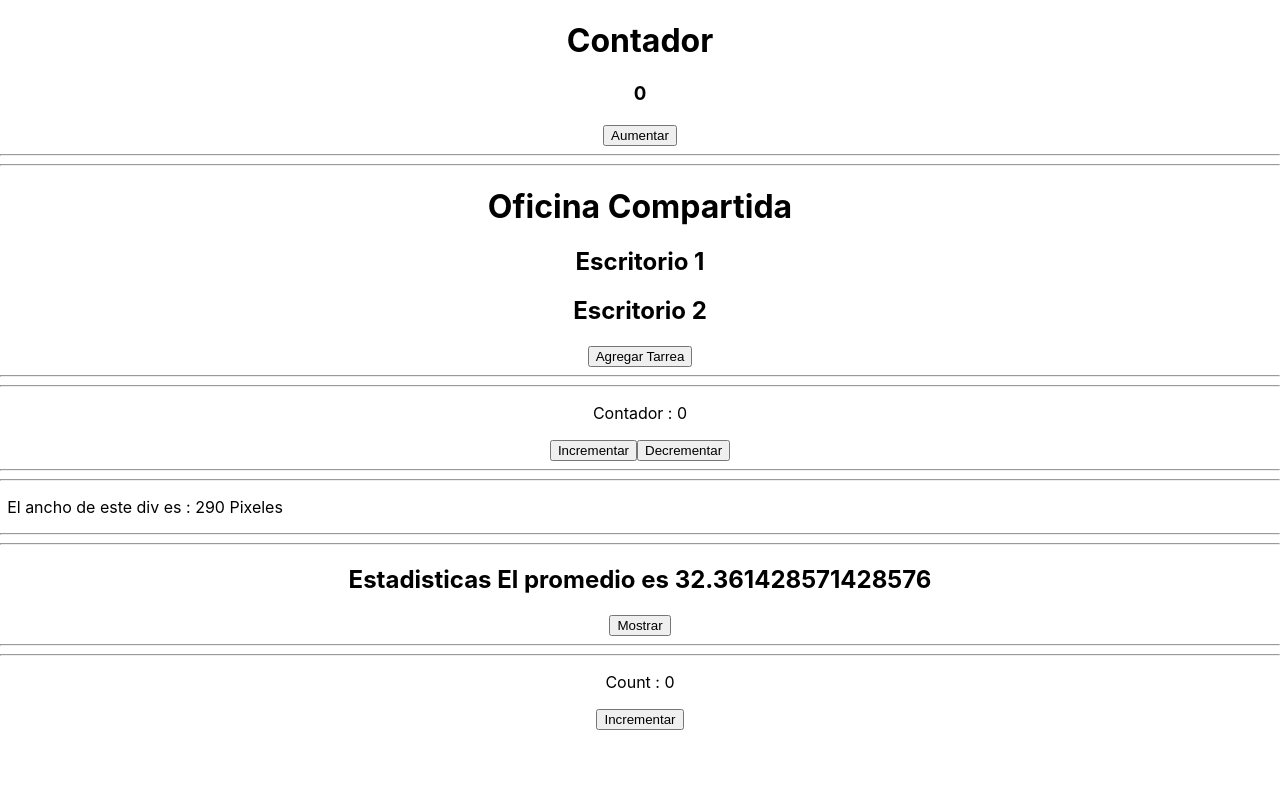
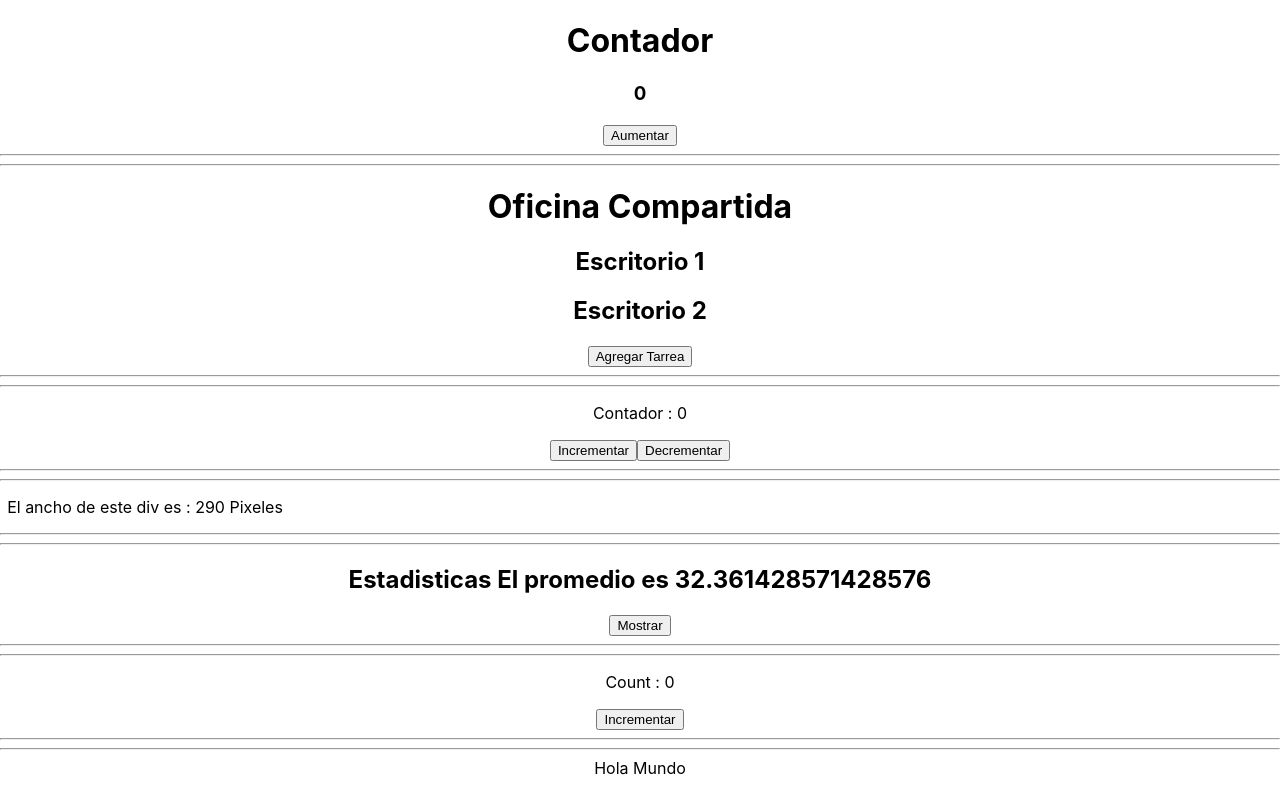
Before and after one commit to Nicoogf/DigitalHouse, a React (Create React App) app: page / in a window 1280 px wide. Built offline with nearby package versions, Linux system fonts and the light colour scheme.

Commit message:
Clase 02 PropTypes

```diff
--- a/package.json
+++ b/package.json
@@ -6,6 +6,7 @@
     "@testing-library/jest-dom": "^5.17.0",
     "@testing-library/react": "^13.4.0",
     "@testing-library/user-event": "^13.5.0",
+    "prop-types": "^15.8.1",
     "react": "^18.2.0",
     "react-dom": "^18.2.0",
     "react-scripts": "5.0.1",
@@ -15,7 +16,8 @@
     "start": "react-scripts start",
     "build": "react-scripts build",
     "test": "react-scripts test",
-    "eject": "react-scripts eject"
+    "eject": "react-scripts eject",
+    "docs": "jsdoc -r ./ -d ./src/docs"
   },
   "eslintConfig": {
     "extends": [
--- a/src/App.js
+++ b/src/App.js
@@ -10,6 +10,7 @@ import ContadorConReducer from './clases/clase01/useReducer/Contador';
 import MeasureElement from './clases/clase01/useLayoutEffect/MeasureElement';
 import UseMemoComponent from './clases/clase01/useMemo/useMemoComponent';
 import UseCallbackComponent from './clases/clase01/useCallback/useCallbackComponent';
+import PropsTypesComponent from './clases/clase01/PropsTypes/PropsTypes';
 
 //useReducer () ;
 
@@ -58,6 +59,12 @@ function App() {
        {/* useLayout () */}
        <UseCallbackComponent />
 
+      <hr />
+      <hr />
+
+       {/* PropsTypes */}
+
+       <PropsTypesComponent texto="Hola Mundo" />
 
 
 
--- /dev/null
+++ b/src/clases/clase01/PropsTypes/PropsTypes.jsx
@@ -0,0 +1,16 @@
+import React from 'react';
+import PropTypes from 'prop-types';
+
+const PropTypesComponent = ({ texto }) => {
+  return (
+    <div>
+      {texto}
+    </div>
+  );
+};
+
+PropTypesComponent.propTypes = {
+  texto: PropTypes.string.isRequired
+};
+
+export default PropTypesComponent;
```
Also changed, not shown: src/clases/clase01/docs/Componente/Button.jsx (added, +19 -0 lines), src/clases/clase01/docs/Componente/Header.jsx (added, +22 -0 lines), src/clases/clase01/docs/index.js (+44 -0 lines), 1 other file (tests, documents, lock files or other folders).
